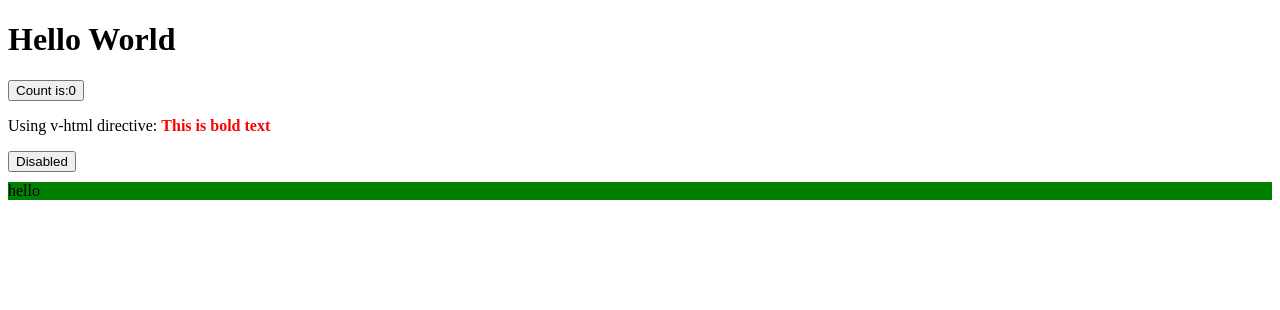
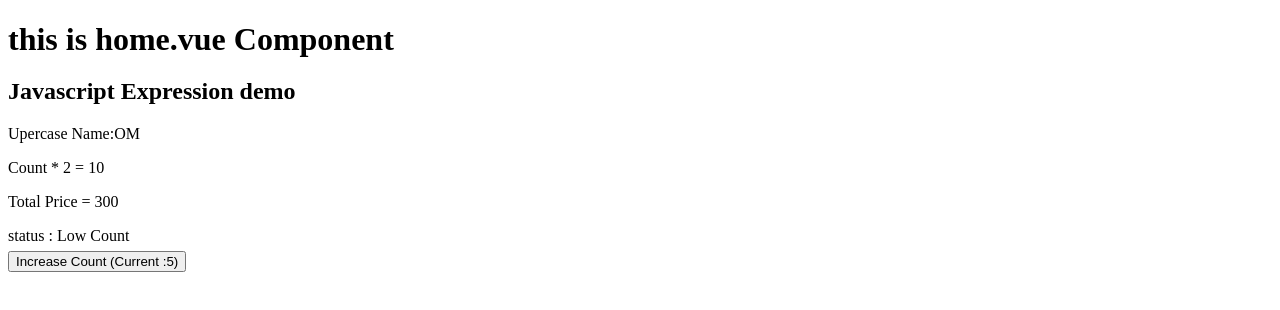
Before and after one commit to om-jasoliya91/vuedemo, a Vue app: page / in a window 1280 px wide. Shown: the top 310 px of the page. Built offline with nearby package versions, Linux system fonts and the light colour scheme.

Commit message:
this is router-view component topic to other file import in app.vue and view

```diff
--- a/src/App.vue
+++ b/src/App.vue
@@ -1,12 +1,12 @@
 <script setup>
-import { ref } from 'vue'
+// import { ref } from 'vue'
 
-const rawHtml = ref("<b style='color:red;'>This is bold text</b>")
-const isButtonDisabled = ref(false)
+// const rawHtml = ref("<b style='color:red;'>This is bold text</b>")
+// const isButtonDisabled = ref(false)
 
-function handleClick() {
-  isButtonDisabled.value = true
-}
+// function handleClick() {
+//   isButtonDisabled.value = true
+// }
 
 // const count = ref(0)
 // const username = ref('om')
@@ -15,31 +15,32 @@ function handleClick() {
 //   count.value++
 // }
 
-import { useCounterStore } from './stores/counter';
-const counter = useCounterStore()
+// import { useCounterStore } from './stores/counter';
+// const counter = useCounterStore()
 
-// Dynamically Binding Multiple Attributes
-const objectOfAttrs = {
-  id: 'container',
-  class: 'wrapper',
-  style: 'background-color:green; margin-top:10px;'
-}
+// // Dynamically Binding Multiple Attributes
+// const objectOfAttrs = {
+//   id: 'container',
+//   class: 'wrapper',
+//   style: 'background-color:green; margin-top:10px;'
+// }
 </script>
 
 <template>
-  <h1>Hello World</h1>
-  <div class="app">
-    <button @click="counter.increase">Count is:{{ counter.count }}</button>
+  <router-view />
+  <!-- <h1>Hello World</h1> -->
+  <!-- <div class="app"> -->
+  <!-- <button @click="counter.increase">Count is:{{ counter.count }}</button> -->
 
-    <!-- here v-html is use for Renders HTML inside a variable like => const rawHtml = ref("<b>This is bold text</b>") -->
-    <p>Using v-html directive: <span v-html="rawHtml"></span></p>
-  </div>
+  <!-- here v-html is use for Renders HTML inside a variable like => const rawHtml = ref("<b>This is bold text</b>") -->
+  <!-- <p>Using v-html directive: <span v-html="rawHtml"></span></p> -->
+  <!-- </div> -->
 
-  <div v-bind:id="dynamicId"></div>
-  <div :id="hello"></div> <!-- it is shorthand syntax of v-bind-->
-  <button :disabled="isButtonDisabled" @click="handleClick">Disabled</button>
+  <!-- <div v-bind:id="dynamicId"></div> -->
+  <!-- <div :id="hello"></div>   it is shorthand syntax of v-bind -->
+  <!-- <button :disabled="isButtonDisabled" @click="handleClick">Disabled</button> -->
 
-  <div v-bind="objectOfAttrs">hello</div>
+  <!-- <div v-bind="objectOfAttrs">hello</div> -->
 </template>
 
 <style scoped></style>
--- /dev/null
+++ b/src/components/ExampleExpression.vue
@@ -0,0 +1,38 @@
+<script setup>
+import { ref } from 'vue'
+
+//Reactive Variables
+const count = ref(5)
+const username = ref('om')
+const price = ref(100)
+const quantity = ref(3)
+
+//Js Expression inside the function
+// const total = ref(price.value * quantity.value)
+
+// function to increase count
+function increase() {
+  count.value++
+}
+</script>
+
+<template>
+  <h2>Javascript Expression demo</h2>
+
+  <!-- Interpolation expressions -->
+  <p>Upercase Name:{{ username.toUpperCase() }}</p>
+  <p>Count * 2 = {{ count * 2 }}</p>
+  <p>Total Price = {{ price * quantity }}</p>
+
+  <p>status : {{ count > 5 ? "high Count" : "Low Count" }}</p>
+
+  <button @click="increase">
+    Increase Count (Current :{{ count }})
+  </button>
+</template>
+
+<style scoped>
+p {
+  margin-bottom: 6px;
+}
+</style>
--- a/src/router/index.js
+++ b/src/router/index.js
@@ -1,8 +1,13 @@
 import { createRouter, createWebHistory } from 'vue-router'
+import HomeView from '@/views/HomeView.vue' // correct import
+
+const routes = [
+  { path: '/', name: 'Home', component: HomeView }, // correct path
+]
 
 const router = createRouter({
   history: createWebHistory(import.meta.env.BASE_URL),
-  routes: [],
+  routes,
 })
 
 export default router
--- /dev/null
+++ b/src/views/HomeView.vue
@@ -0,0 +1,13 @@
+<script setup>
+import ExampleExpression from '../components/ExampleExpression.vue'
+</script>
+<template>
+  <h1>this is home.vue Component</h1>
+  <ExampleExpression></ExampleExpression>
+</template>
+
+<style scoped>
+h1 {
+  margin-bottom: 20px;
+}
+</style>
```
